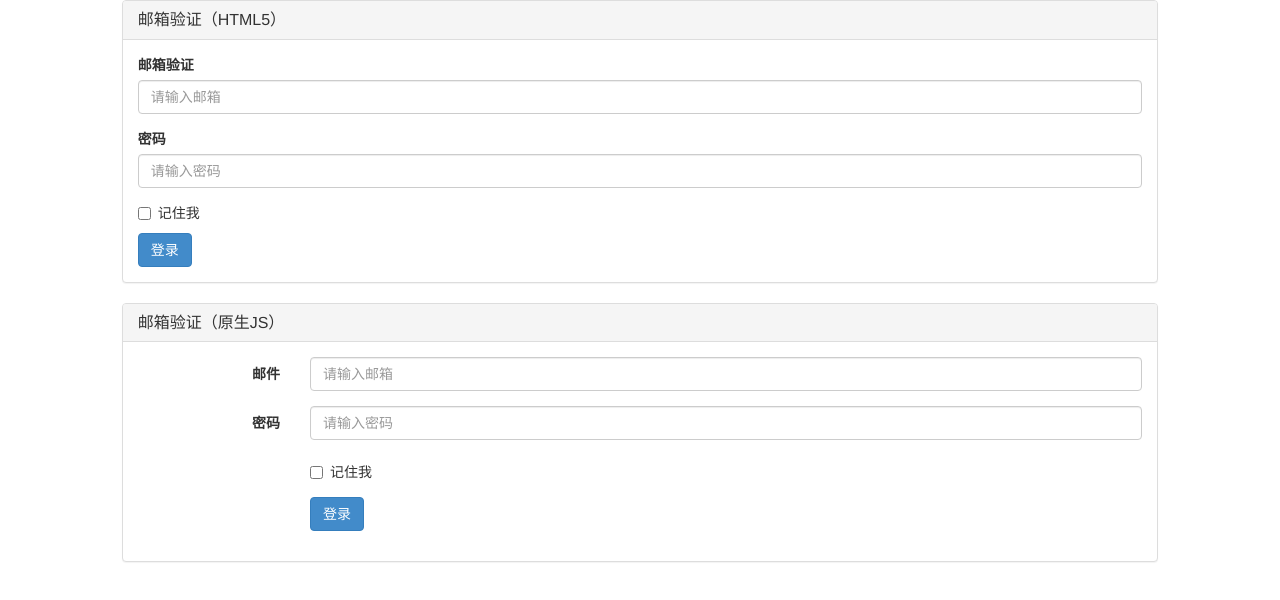
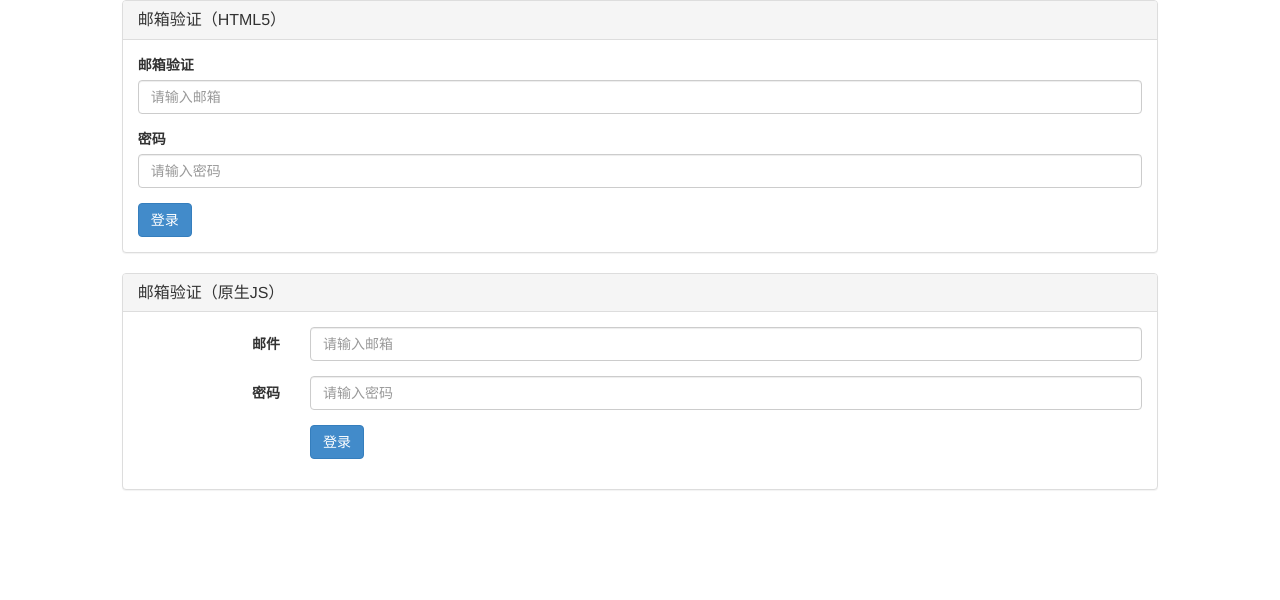
Before and after one commit to HangzhouPolytechnic/HappyJs, a plain HTML site: page lesson4-DOM操作和表单的基本验证/项目素材/form_email_validate.html in a window 1280 px wide. Drawn offline with nearby package versions, Linux system fonts and the light colour scheme.

Commit message:
删除 记住我按钮 加上代码注释

```diff
--- a/lesson4-DOM操作和表单的基本验证/项目素材/form_email_validate.html
+++ b/lesson4-DOM操作和表单的基本验证/项目素材/form_email_validate.html
@@ -25,11 +25,6 @@
     <label for="exampleInputPassword1">密码</label>
     <input type="password" class="form-control" id="exampleInputPassword1" placeholder="请输入密码" required>
   </div>
-  <div class="checkbox">
-    <label>
-      <input type="checkbox">记住我
-    </label>
-  </div>
   <button type="submit" class="btn btn-primary">登录</button>
 </form>
   </div>
@@ -39,7 +34,7 @@
     <h3 class="panel-title">邮箱验证（原生JS）</h3>
   </div>
   <div class="panel-body">
-   <form class="form-horizontal" role="form">
+   <form class="form-horizontal" role="form" onSubmit="return validateForm()">
   <div class="form-group">
     <label for="inputEmail3" class="col-sm-2 control-label">邮件</label>
     <div class="col-sm-10">
@@ -54,15 +49,6 @@
   </div>
   <div class="form-group">
     <div class="col-sm-offset-2 col-sm-10">
-      <div class="checkbox">
-        <label>
-          <input type="checkbox">记住我
-        </label>
-      </div>
-    </div>
-  </div>
-  <div class="form-group">
-    <div class="col-sm-offset-2 col-sm-10">
       <button type="submit" class="btn btn-primary">登录</button>
     </div>
   </div>
@@ -72,8 +58,29 @@
          </div>
       </div>
     </div>
+    <!-- jquery 已经帮你引用好了 -->
+    <script src="http://cdn.bootcss.com/jquery/1.11.1/jquery.min.js"></script>
+    <script>
+	    //在form表单提交之前前(form的属性onsubmit='return validateForm()')验证数据合法性 返回true 或false
+    	function validateForm(){
+			//代码写在这 亲~ 不会写参考下面注释
 
-    <script src="http://cdn.bootcss.com/jquery/1.11.1/jquery.min.js"></script>
-    <script src="/libs/bootstrap-3.3.0/dist/js/bootstrap.min.js"></script>
+			/*
+			var email=$("#inputEmail3").val()//document.getElementById("inputEmail3").value;
+			var password=$("#inputPassword3").val();//document.getElementById("inputPassword3").value;
+			if(email==""){
+				alert("请输入帐号邮箱");
+				return false;
+			}
+			if(password==""){
+				alert("请输入密码");
+				return false;
+			}
+			alert("提交成功")
+			return true;*/
+			return false; // return 返回 false 则拒绝form表单提交
+		}
+    </script>
+
   </body>
 </html>
```
